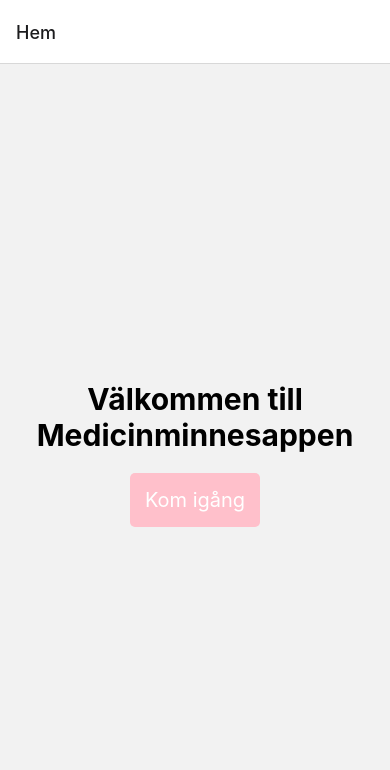
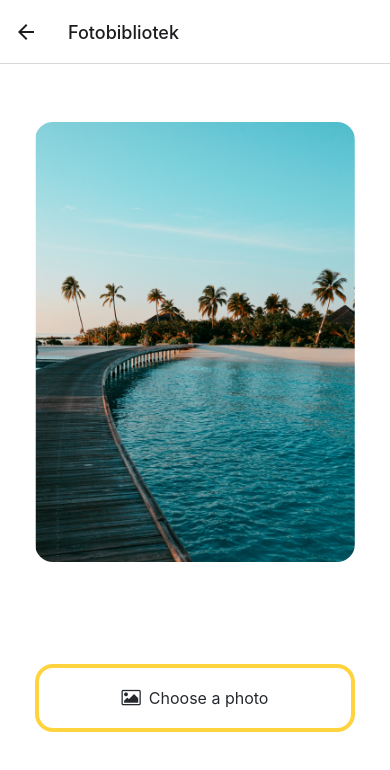
Before and after one commit to Ellik90/MedicinMinne, a React Native app: screen /Fotobibliotek in a window 390 px wide. Shown: the top 770 px of the page. Built offline with nearby package versions, Linux system fonts and the light colour scheme.

Commit message:
La till en till sida där imagevie används nu

```diff
--- a/Pages/Navigator.tsx
+++ b/Pages/Navigator.tsx
@@ -3,6 +3,7 @@
 import FirstScreen from './FirstScreen';
 import SecondScreen from './InstallationScreen';
 import UserScreen from './UserScreen';
+import UserImageScreen from './UserImageScreen';
 
 
 const Stack = createStackNavigator();
@@ -13,6 +14,7 @@
       <Stack.Screen name="Hem" component={FirstScreen} />
       <Stack.Screen name="Inställningar" component={SecondScreen} />
       <Stack.Screen name="Användarsidan" component={UserScreen} />
+      <Stack.Screen name="Fotobibliotek" component={UserImageScreen} />
     </Stack.Navigator>
   );
 };
--- /dev/null
+++ b/Pages/UserImageScreen.tsx
@@ -0,0 +1,70 @@
+import React, { useState } from 'react';
+import { View, Text, TouchableOpacity, StyleSheet, StatusBar  } from "react-native";
+import { useNavigation, NavigationProp, useNavigationState } from "@react-navigation/native";
+import ImageViewer from "../Components/ImageViewer";
+import * as ImagePicker from 'expo-image-picker';
+import ButtonImageViev from '../Components/ButtonImageViev';
+
+type UserScreenProps = {
+  navigation: NavigationProp<any>;
+};
+
+const UserScreen: React.FC<UserScreenProps> = () => {
+  const navigation = useNavigation<NavigationProp<any>>();
+  const PlaceholderImage = require('../assets/background-imagee.png');
+
+  const [selectedImage, setSelectedImage] = useState(null);
+
+  const pickImageAsync = async () => {
+    let result = await ImagePicker.launchImageLibraryAsync({
+      allowsEditing: true,
+      quality: 1,
+    });
+
+    if (!result.canceled) {
+      console.log(result);
+    } else {
+      alert('You did not select any image.');
+    }
+  };
+  return (
+    <View style={styles.container}>
+      <View style={styles.imageContainer}>
+      <ImageViewer
+          placeholderImageSource={PlaceholderImage}
+          selectedImage={selectedImage}
+        />
+      </View>
+      <View style={styles.footerContainer}>
+      <ButtonImageViev theme="primary" label="Choose a photo" onPress={pickImageAsync} />
+        <ButtonImageViev label="Use this photo" />
+      </View>
+
+
+
+    </View>
+  );
+}
+
+const styles = StyleSheet.create({
+  container: {
+    flex: 1,
+    backgroundColor: '#ffff',
+    alignItems: 'center',
+  },
+  imageContainer: {
+    flex: 1,
+    paddingTop: 58,
+  },
+  image: {
+    width: 320,
+    height: 440,
+    borderRadius: 18,
+  },
+  footerContainer: {
+    flex: 1 / 3,
+    alignItems: 'center',
+  },
+});
+
+export default UserScreen;
--- a/Pages/UserScreen.tsx
+++ b/Pages/UserScreen.tsx
@@ -1,9 +1,7 @@
 import React, { useState } from 'react';
 import { View, Text, TouchableOpacity, StyleSheet, StatusBar  } from "react-native";
 import { useNavigation, NavigationProp, useNavigationState } from "@react-navigation/native";
-import ImageViewer from "../Components/ImageViewer";
-import * as ImagePicker from 'expo-image-picker';
-import ButtonImageViev from '../Components/ButtonImageViev';
+
 
 type UserScreenProps = {
   navigation: NavigationProp<any>;
@@ -11,38 +9,26 @@
 
 const UserScreen: React.FC<UserScreenProps> = () => {
   const navigation = useNavigation<NavigationProp<any>>();
-  const PlaceholderImage = require('../assets/background-imagee.png');
-
-  const [selectedImage, setSelectedImage] = useState(null);
-
-  const pickImageAsync = async () => {
-    let result = await ImagePicker.launchImageLibraryAsync({
-      allowsEditing: true,
-      quality: 1,
-    });
-
-    if (!result.canceled) {
-      console.log(result);
-    } else {
-      alert('You did not select any image.');
-    }
-  };
-  return (
-    <View style={styles.container}>
-      <View style={styles.imageContainer}>
-      <ImageViewer
-          placeholderImageSource={PlaceholderImage}
-          selectedImage={selectedImage}
-        />
-      </View>
-      <View style={styles.footerContainer}>
-      <ButtonImageViev theme="primary" label="Choose a photo" onPress={pickImageAsync} />
-        <ButtonImageViev label="Use this photo" />
-      </View>
 
 
 
+  return (
+    <View style={styles.container}>
+
+
+    <Text>Välkommen</Text>
+
+    <TouchableOpacity
+        style={styles.button}
+        onPress={() => {
+          navigation.navigate('Fotobibliotek');
+        }}
+      >
+        <Text style={styles.buttonText}>Foto från bibliotek</Text>
+      </TouchableOpacity>
+
     </View>
+
   );
 }
 
@@ -52,19 +38,19 @@
     backgroundColor: '#ffff',
     alignItems: 'center',
   },
-  imageContainer: {
-    flex: 1,
-    paddingTop: 58,
-  },
-  image: {
-    width: 320,
-    height: 440,
-    borderRadius: 18,
-  },
-  footerContainer: {
-    flex: 1 / 3,
+  button: {
+    backgroundColor: 'pink', // Bakgrundsfärg (rosa)
+    borderRadius: 5,
+    padding: 15,
     alignItems: 'center',
   },
+  buttonText: {
+    color: 'white', // Textfärg (vit)
+    fontSize: 20,
+    fontWeight: 'bold',
+  },
+
+
 });
 
 export default UserScreen;
```
